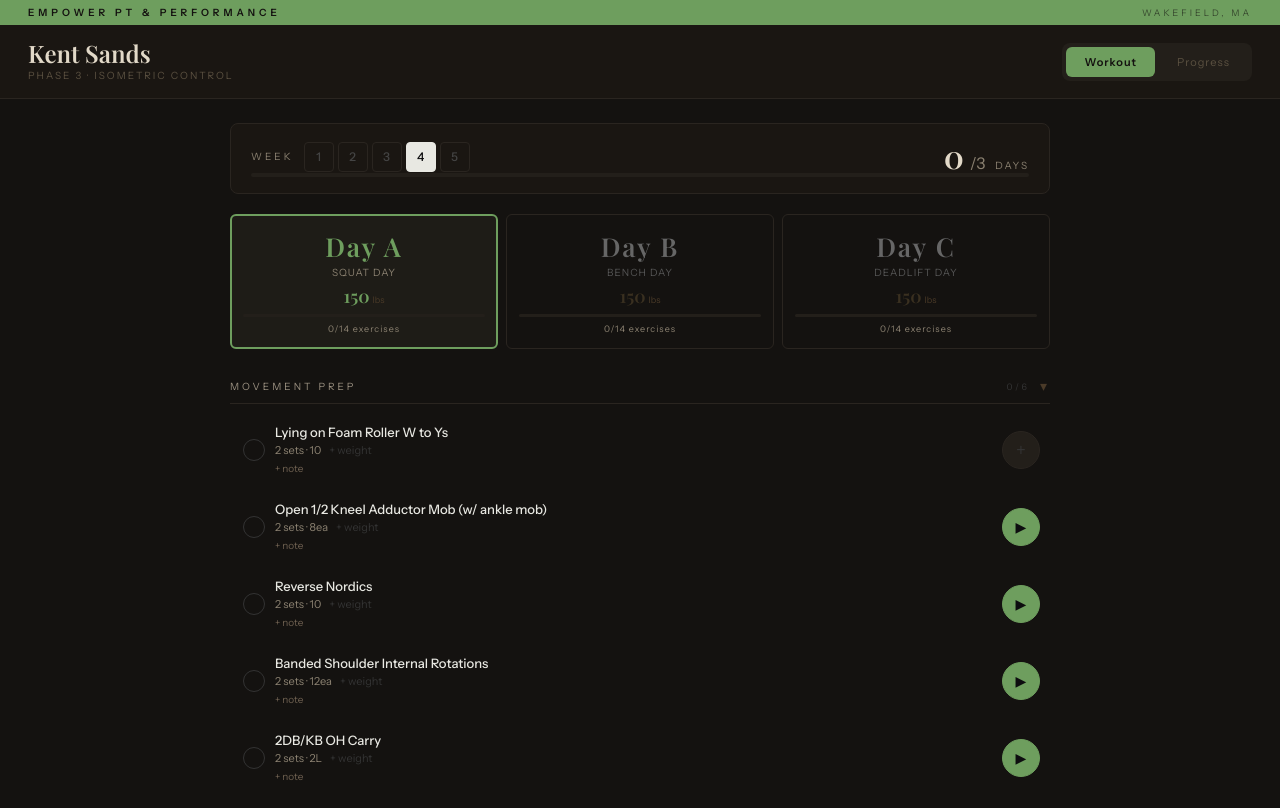
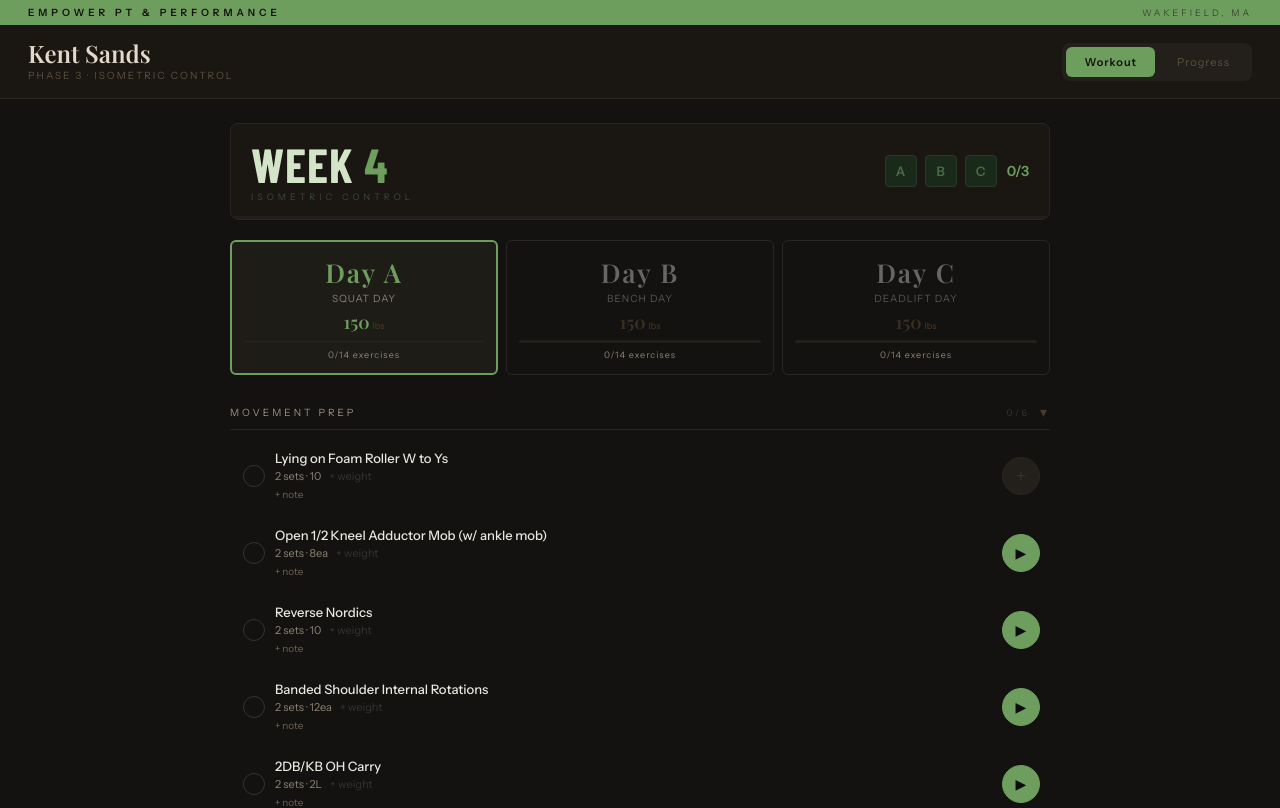
Before and after one commit to StoicClaude/fitness-tracker, a React (Create React App) app: page / in a window 1280 px wide. Shown: the top 808 px of the page. Built offline with nearby package versions, Linux system fonts and the light colour scheme.

Commit message:
ux: redesign week header with Barlow Condensed and day indicators
Co-Authored-By: Claude Sonnet 4.6 <noreply@anthropic.com>

```diff
--- a/src/App.js
+++ b/src/App.js
@@ -157,6 +157,7 @@ export default function FitnessTracker() {
   const [collapsedGroups, setCollapsedGroups] = useState({});
   const [expandedWeight, setExpandedWeight] = useState({});
   const [expandedExNote, setExpandedExNote] = useState({});
+  const [weekPickerOpen, setWeekPickerOpen] = useState(false);
 
   // Persist all key state to localStorage whenever it changes
   useEffect(() => { try { localStorage.setItem("ft_program", JSON.stringify(program)); } catch {} }, [program]);
@@ -247,7 +248,7 @@ export default function FitnessTracker() {
       padding: "0",
     }}>
       <style>{`
-        @import url('https://fonts.googleapis.com/css2?family=Instrument+Sans:wght@400;500;600&family=Playfair+Display:wght@600;700&display=swap');
+        @import url('https://fonts.googleapis.com/css2?family=Barlow+Condensed:wght@700&family=Instrument+Sans:wght@400;500;600&family=Playfair+Display:wght@600;700&display=swap');
         * { box-sizing: border-box; }
         ::-webkit-scrollbar { width: 4px; }
         ::-webkit-scrollbar-track { background: #141210; }
@@ -312,40 +313,68 @@ export default function FitnessTracker() {
       {tab === "log" && (
         <div style={{ maxWidth: 860, margin: "0 auto", padding: "24px 20px" }}>
 
-          {/* Week selector + weekly progress */}
+          {/* Week header */}
           <div style={{
             background: "#1a1612", border: "1px solid #2a2520",
-            borderRadius: 8, padding: "16px 20px", marginBottom: 20,
+            borderRadius: 8, marginBottom: 20, overflow: "hidden",
           }}>
-            <div style={{ display: "flex", alignItems: "center", justifyContent: "space-between", flexWrap: "wrap", gap: 12 }}>
-              {/* Week picker */}
-              <div style={{ display: "flex", alignItems: "center", gap: 10 }}>
-                <span style={{ fontSize: 10, letterSpacing: 3, color: "#8a8070", textTransform: "uppercase" }}>Week</span>
-                <div style={{ display: "flex", gap: 4 }}>
-                  {[1,2,3,4,5].map(w => (
-                    <button key={w} onClick={() => setCurrentWeek(w)} style={{
-                      width: 30, height: 30, borderRadius: 4,
-                      background: currentWeek === w ? "#e8e8e2" : "transparent",
-                      color: currentWeek === w ? "#0d0d0f" : "#444",
-                      border: `1px solid ${currentWeek === w ? "#e8e8e2" : "#2a2520"}`,
-                      fontFamily: "inherit", fontSize: 12, cursor: "pointer", fontWeight: 500,
-                    }}>{w}</button>
-                  ))}
+            <div style={{ padding: "16px 20px 14px", display: "flex", alignItems: "center", justifyContent: "space-between" }}>
+              {/* Left: WEEK X tap-to-change */}
+              <div style={{ position: "relative" }}>
+                <div onClick={() => setWeekPickerOpen(p => !p)} style={{ cursor: "pointer", userSelect: "none" }}>
+                  <div style={{ fontFamily: "'Barlow Condensed', sans-serif", fontSize: 48, fontWeight: 700, lineHeight: 1, letterSpacing: 1 }}>
+                    <span style={{ color: "#d4e4c8" }}>WEEK </span>
+                    <span style={{ color: "#6e9e5e" }}>{currentWeek}</span>
+                  </div>
+                  <div style={{ fontSize: 9, letterSpacing: 4, color: "#3a4a3a", textTransform: "uppercase", marginTop: 3 }}>
+                    ISOMETRIC CONTROL
+                  </div>
                 </div>
+                {weekPickerOpen && (
+                  <div style={{
+                    position: "absolute", bottom: "100%", left: 0, marginBottom: 8,
+                    background: "#231f1a", border: "1px solid #2a2520", borderRadius: 6,
+                    padding: "8px", display: "flex", gap: 4, zIndex: 10,
+                  }}>
+                    {[1,2,3,4,5].map(w => (
+                      <button key={w} onClick={() => { setCurrentWeek(w); setWeekPickerOpen(false); }} style={{
+                        width: 32, height: 32, borderRadius: 4,
+                        background: currentWeek === w ? "#e8e8e2" : "transparent",
+                        color: currentWeek === w ? "#0d0d0f" : "#666",
+                        border: `1px solid ${currentWeek === w ? "#e8e8e2" : "#3a3520"}`,
+                        fontFamily: "inherit", fontSize: 13, cursor: "pointer", fontWeight: 600,
+                      }}>{w}</button>
+                    ))}
+                  </div>
+                )}
               </div>
-              {/* Days done */}
-              <div style={{ display: "flex", alignItems: "baseline", gap: 6 }}>
-                <span style={{ fontFamily: "'Playfair Display', serif", fontSize: 32, color: "#e2d9c8", lineHeight: 1 }}>
-                  {weekDaysComplete}
+              {/* Right: A/B/C day dots + count */}
+              <div style={{ display: "flex", alignItems: "center", gap: 8 }}>
+                {Object.keys(program).map(d => {
+                  const { isDone } = getDayProgress(d);
+                  const letter = d.replace("Day ", "");
+                  return (
+                    <div key={d} style={{
+                      width: 32, height: 32, borderRadius: 4,
+                      background: isDone ? "#6e9e5e" : "#1a2a1a",
+                      border: `1px solid ${isDone ? "#6e9e5e" : "#2a3a2a"}`,
+                      display: "flex", alignItems: "center", justifyContent: "center",
+                      fontSize: 13, fontWeight: 600,
+                      color: isDone ? "#141210" : "#4a6a4a",
+                    }}>
+                      {isDone ? "✓" : letter}
+                    </div>
+                  );
+                })}
+                <span style={{ fontSize: 14, color: "#6e9e5e", fontWeight: 600, marginLeft: 2 }}>
+                  {weekDaysComplete}/3
                 </span>
-                <span style={{ fontSize: 16, color: "#8a8070" }}>/3</span>
-                <span style={{ fontSize: 10, color: "#8a8070", letterSpacing: 2, textTransform: "uppercase", marginLeft: 4 }}>days</span>
               </div>
             </div>
-            {/* Week progress bar */}
-            <div style={{ height: 4, background: "#231f1a", borderRadius: 2, overflow: "hidden" }}>
+            {/* Full-width progress bar */}
+            <div style={{ height: 3, background: "#231f1a" }}>
               <div style={{
-                height: "100%", borderRadius: 2,
+                height: "100%",
                 width: `${weekTotal > 0 ? (weekDone / weekTotal) * 100 : 0}%`,
                 background: "#6e9e5e",
                 transition: "width 0.3s ease",
```
